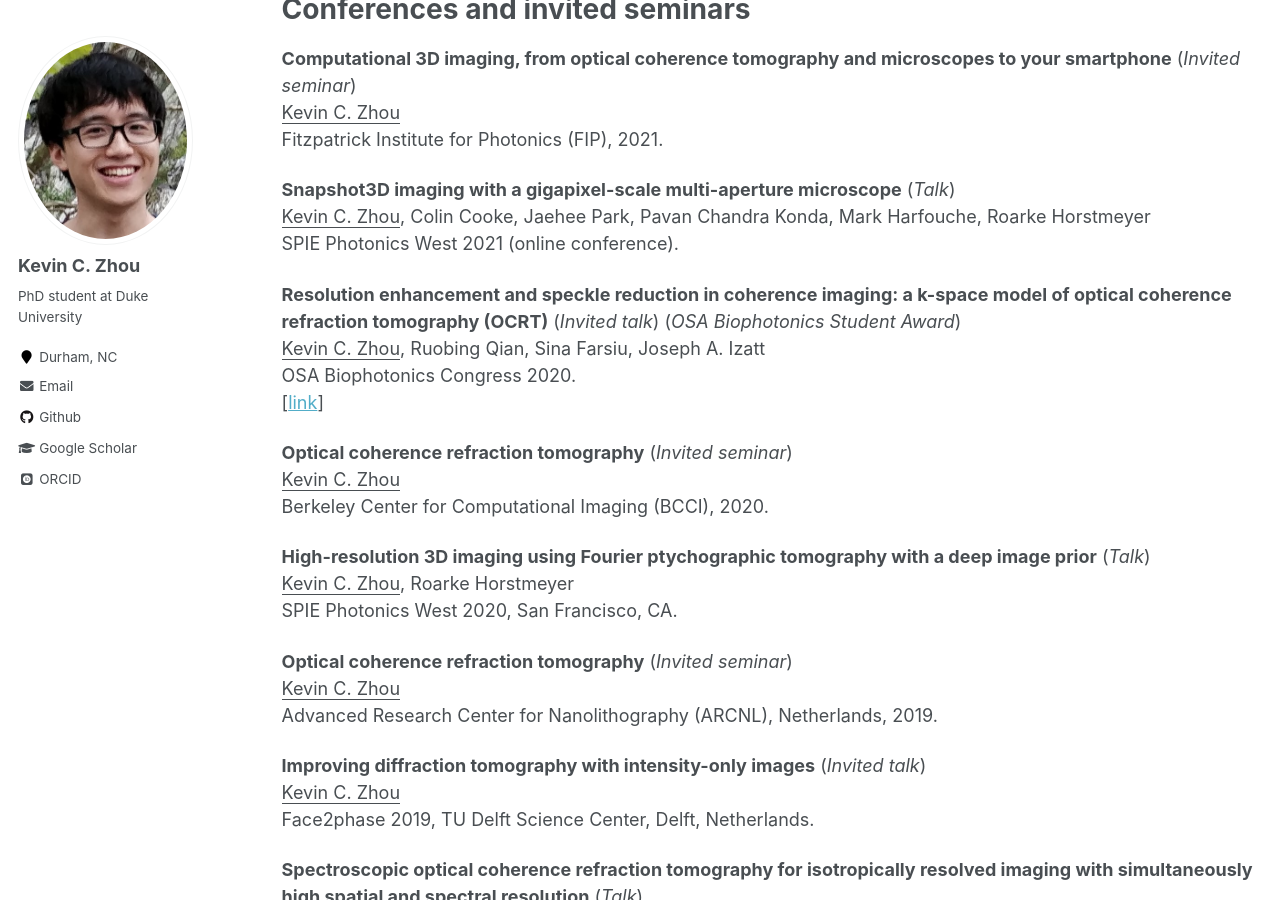
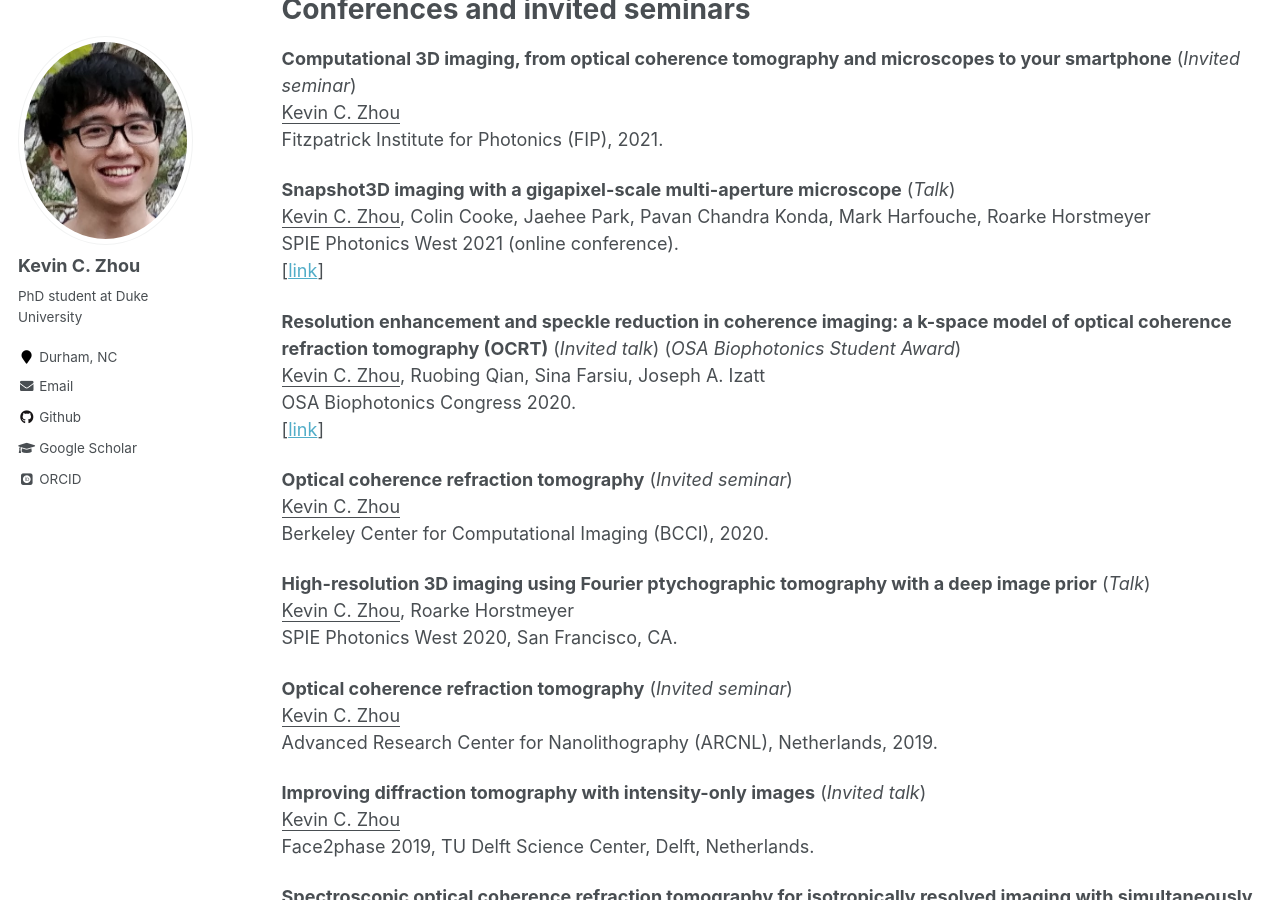
Before and after one commit to kevinczhou/kevinczhou.github.io, a Jekyll site: the page built from _pages/publications.md, in a window 1280 px wide and 900 px high, scrolled down 3258 px. Built offline with Jekyll 4.4.1, drawn with Linux system fonts in a browser that asks for light colours; some web fonts are replaced.

Commit message:
Update publications.md

```diff
--- a/_pages/publications.md
+++ b/_pages/publications.md
@@ -116,6 +116,7 @@ Fitzpatrick Institute for Photonics (FIP), 2021.
 **Snapshot3D imaging with a gigapixel-scale multi-aperture microscope** (*Talk*)
 <ins>Kevin C. Zhou</ins>, Colin Cooke, Jaehee Park, Pavan Chandra Konda, Mark Harfouche, Roarke Horstmeyer
 SPIE Photonics West 2021 (online conference).
+[[link](https://www.spiedigitallibrary.org/conference-proceedings-of-spie/11649/116490C/Snapshot-3D-imaging-with-a-gigapixel-scale-multi-aperture-microscope/10.1117/12.2576903.full?SSO=1)]
 
 **Resolution enhancement and speckle reduction in coherence imaging: a k-space model of optical coherence refraction tomography (OCRT)**  (*Invited talk*) (*OSA Biophotonics Student Award*)
 <ins>Kevin C. Zhou</ins>, Ruobing Qian, Sina Farsiu, Joseph A. Izatt
```
